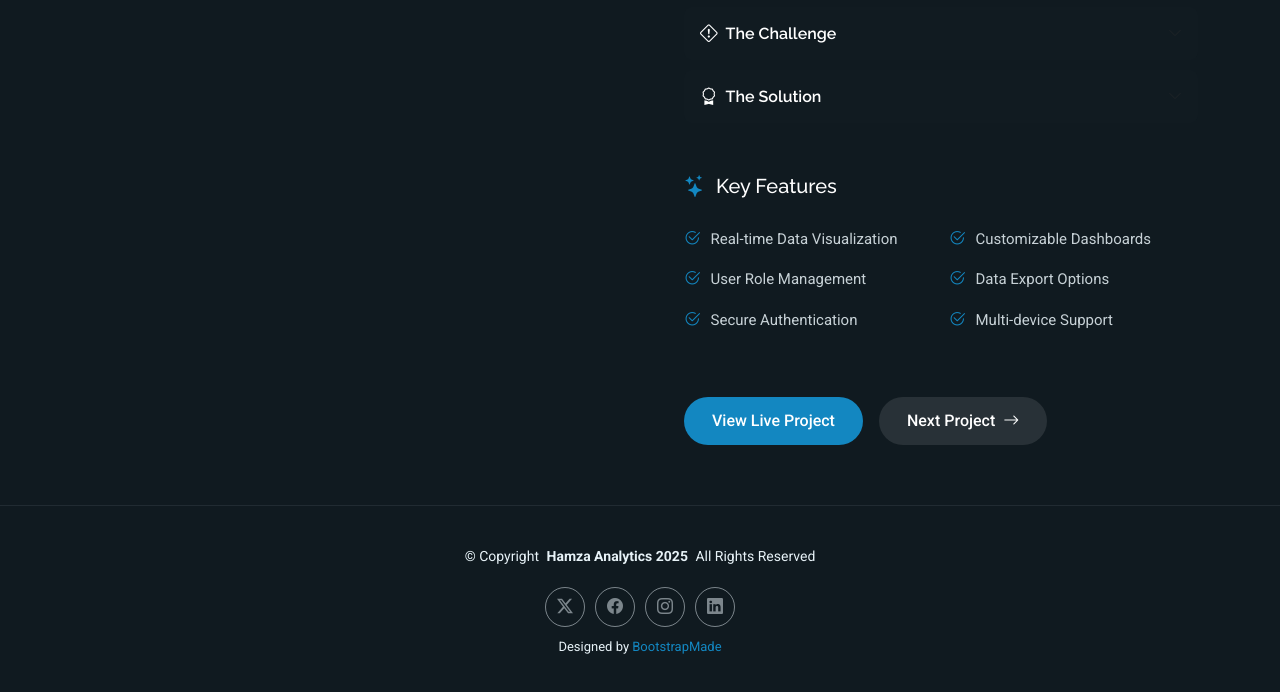
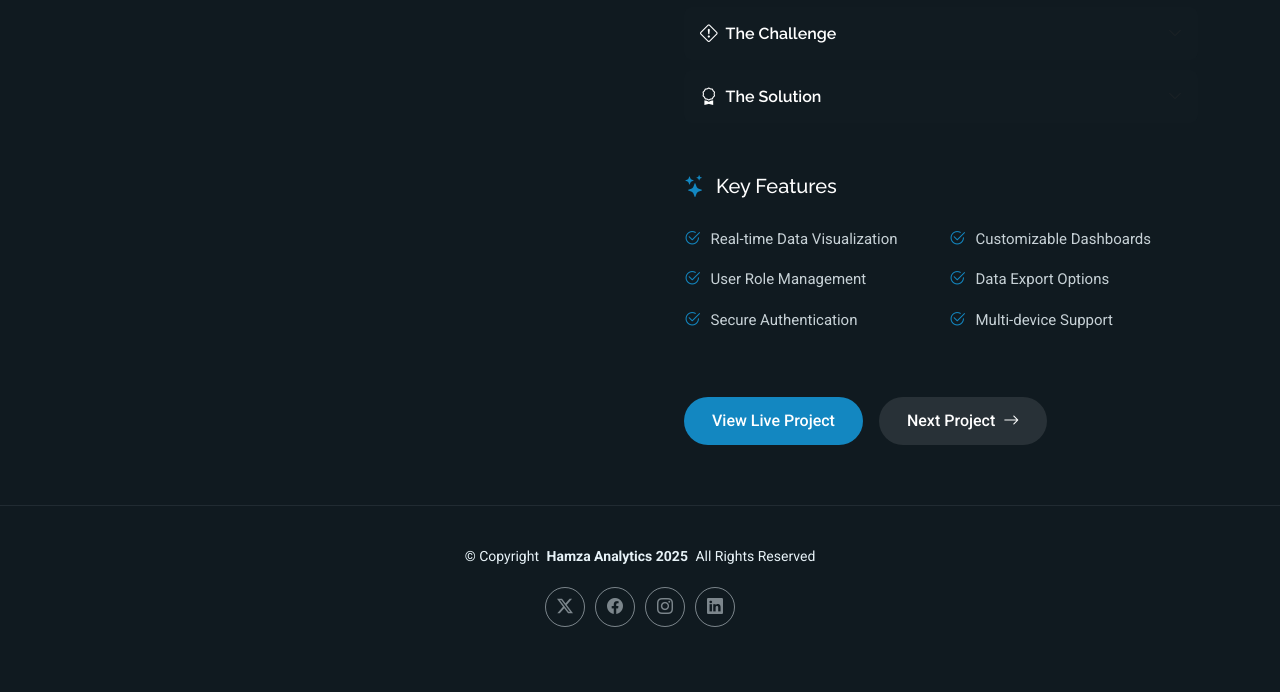
Before and after one commit to EngHamzaKhader/Website, a plain HTML site: page portfolio-details.html in a window 1280 px wide. Shown: the part 908-1600 px from the top of the page. After the commit the page ends 1575 px from the top, so only its background shows below. Drawn offline with Linux system fonts and the light colour scheme.

Commit message:
Finished

```diff
--- a/portfolio-details.html
+++ b/portfolio-details.html
@@ -291,13 +291,6 @@
         <a href=""><i class="bi bi-instagram"></i></a>
         <a href=""><i class="bi bi-linkedin"></i></a>
       </div>
-      <div class="credits">
-        <!-- All the links in the footer should remain intact. -->
-        <!-- You can delete the links only if you've purchased the pro version. -->
-        <!-- Licensing information: https://bootstrapmade.com/license/ -->
-        <!-- Purchase the pro version with working PHP/AJAX contact form: [buy-url] -->
-        Designed by <a href="https://bootstrapmade.com/">BootstrapMade</a>
-      </div>
     </div>
 
   </footer>
```
Also changed, not shown: about.html (+3 -3 lines), certifications.html (+2 -2 lines), contact.html (+2 -2 lines), index.html (+1 -1 lines), portfolio.html (+3 -3 lines), resume.html (+2 -2 lines), service-details.html (+3 -3 lines), services.html (+3 -3 lines), starter-page.html (+3 -3 lines).
